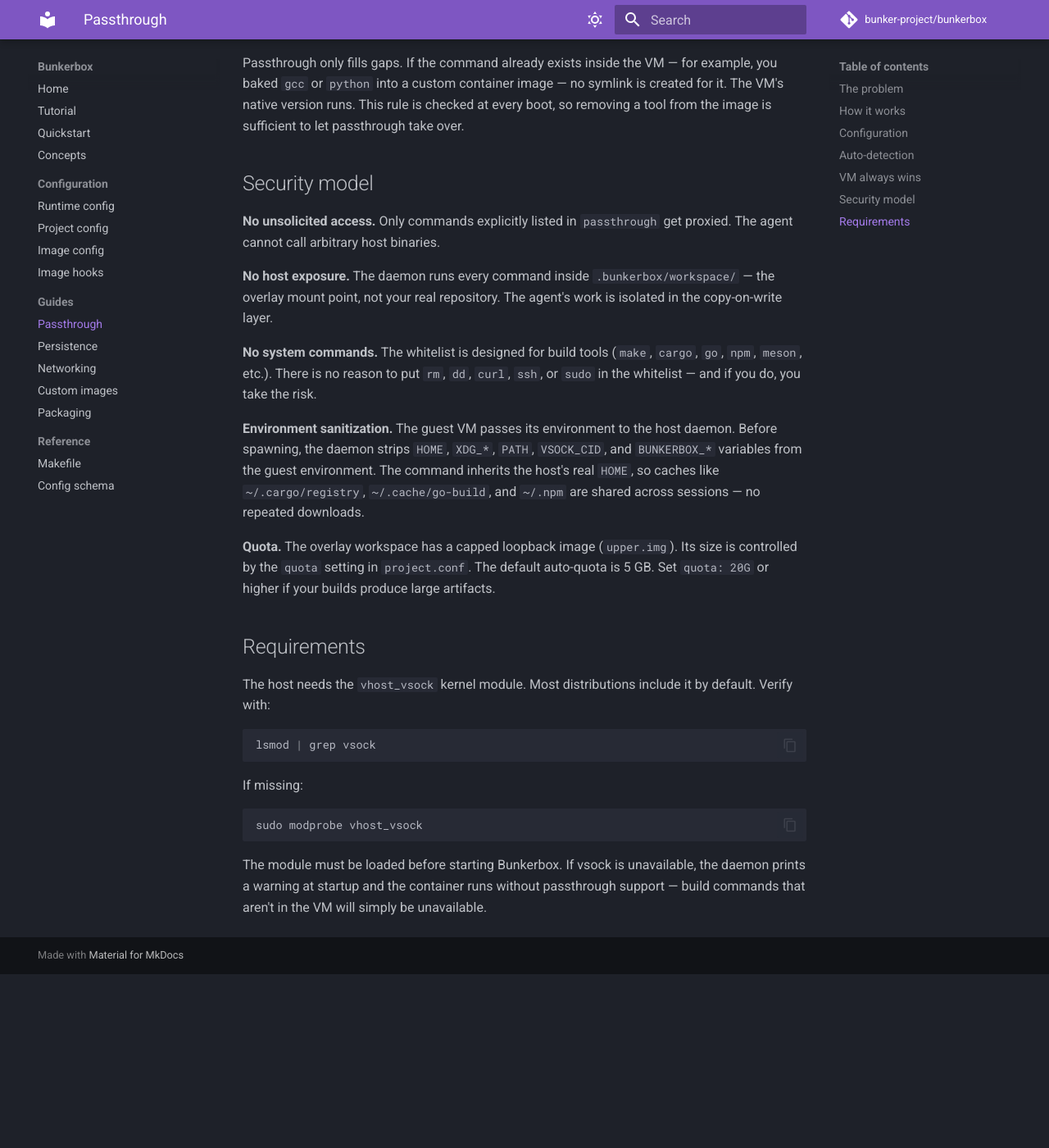
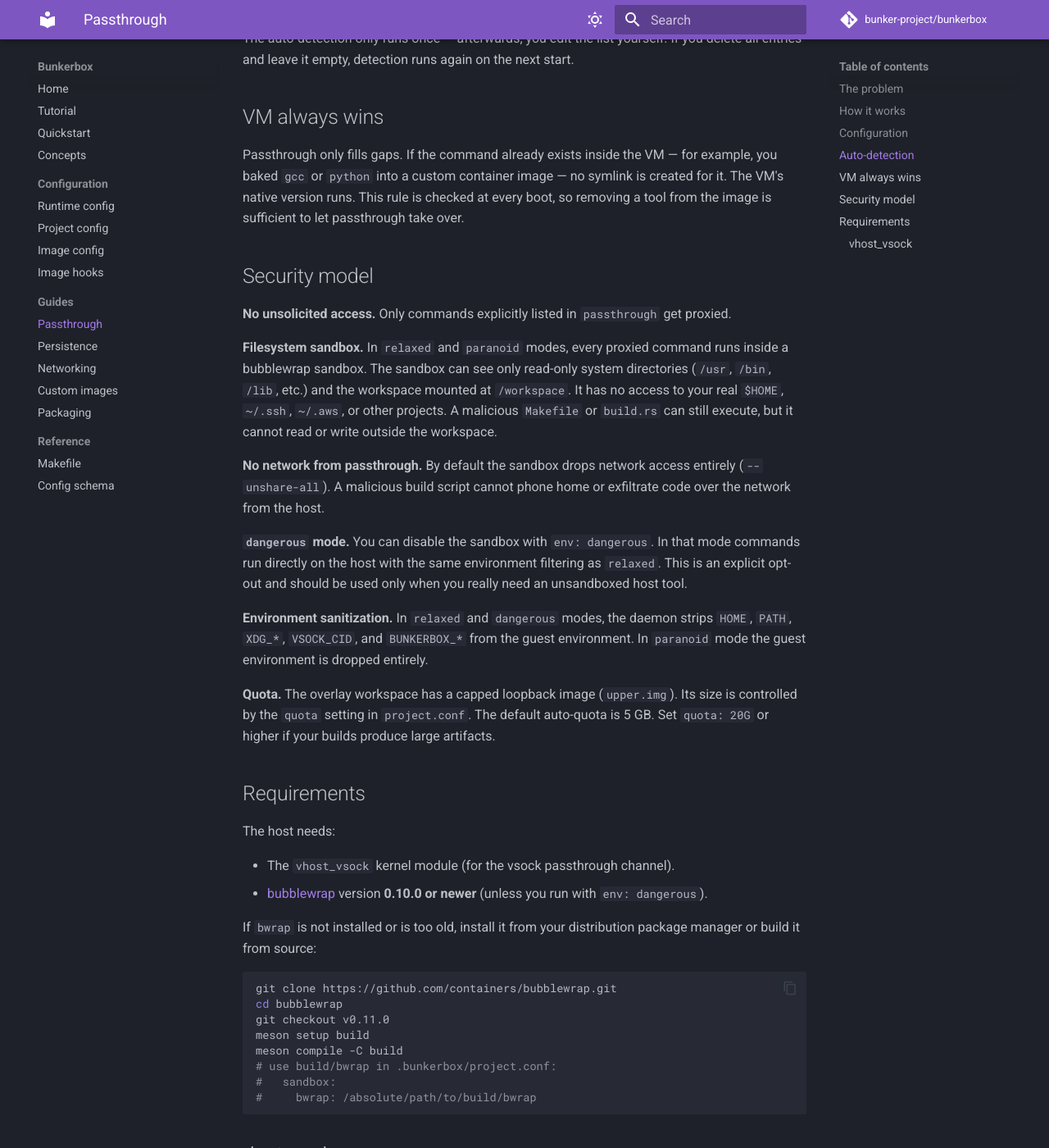
Before and after one commit to tinythings/bunkerbox, an MkDocs documentation site: the page built from docs/guides/passthrough.md, in a window 1280 px wide and 1400 px high, scrolled down 2746 px. Shown: the whole window at 82% size. Built offline with MkDocs 1.6.1 and Material for MkDocs 9.7.7, drawn with Linux system fonts in a browser that asks for light colours; comment, search, counter and statistics services are not loaded; before the commit the page ends 3934 px from its top, so only the background shows below that; some of the changed text lies outside the part shown.

Commit message:
Update docs

````diff
--- a/docs/guides/passthrough.md
+++ b/docs/guides/passthrough.md
@@ -66,19 +66,24 @@ The whitelist lives in `.bunkerbox/project.conf` under the `passthrough` key:
 passthrough:
   - "make *"     # make with any arguments
   - "cargo *"    # cargo build, cargo test, cargo clippy...
-  - "go *"       # go build, go test, go vet...
+  - "go vet"     # go vet with any additional arguments
 ```
 
-Two syntax forms are supported:
+Three syntax forms are supported:
 
 | Entry | Matches |
 |---|---|
 | `"make"` | `make` with **no** arguments only |
+| `"make build"` | `make build` plus any additional arguments |
 | `"make *"` | `make` with **any** arguments (including zero) |
 
 The trailing `*` is a glob on arguments, not a shell wildcard. `"make *"` means
 "allow `make` with any number of arguments." `"make"` means "allow `make` only
-when called with no arguments at all."
+when called with no arguments at all." `"make build"` matches the default
+make target plus arbitrary extra arguments.
+
+Glob patterns are allowed only in `relaxed` and `dangerous` modes. `paranoid`
+mode rejects them and requires exact commands or exact subcommands.
 
 Commands that are not in the whitelist are not proxied. If the VM also lacks
 them, the agent gets a "command not found" — as it should be inside a bunker.
@@ -117,21 +122,27 @@ over.
 ## Security model
 
 **No unsolicited access.** Only commands explicitly listed in `passthrough` get
-proxied. The agent cannot call arbitrary host binaries.
+proxied.
 
-**No host exposure.** The daemon runs every command inside
-`.bunkerbox/workspace/` — the overlay mount point, not your real repository. The
-agent's work is isolated in the copy-on-write layer.
+**Filesystem sandbox.** In `relaxed` and `paranoid` modes, every proxied command
+runs inside a bubblewrap sandbox. The sandbox can see only read-only system
+directories (`/usr`, `/bin`, `/lib`, etc.) and the workspace mounted at
+`/workspace`. It has no access to your real `$HOME`, `~/.ssh`, `~/.aws`, or other
+projects. A malicious `Makefile` or `build.rs` can still execute, but it cannot
+read or write outside the workspace.
 
-**No system commands.** The whitelist is designed for build tools (`make`,
-`cargo`, `go`, `npm`, `meson`, etc.). There is no reason to put `rm`, `dd`,
-`curl`, `ssh`, or `sudo` in the whitelist — and if you do, you take the risk.
+**No network from passthrough.** By default the sandbox drops network access
+entirely (`--unshare-all`). A malicious build script cannot phone home or
+exfiltrate code over the network from the host.
 
-**Environment sanitization.** The guest VM passes its environment to the host
-daemon. Before spawning, the daemon strips `HOME`, `XDG_*`, `PATH`, `VSOCK_CID`,
-and `BUNKERBOX_*` variables from the guest environment. The command inherits the
-host's real `HOME`, so caches like `~/.cargo/registry`, `~/.cache/go-build`, and
-`~/.npm` are shared across sessions — no repeated downloads.
+**`dangerous` mode.** You can disable the sandbox with `env: dangerous`. In
+that mode commands run directly on the host with the same environment filtering
+as `relaxed`. This is an explicit opt-out and should be used only when you
+really need an unsandboxed host tool.
+
+**Environment sanitization.** In `relaxed` and `dangerous` modes, the daemon
+strips `HOME`, `PATH`, `XDG_*`, `VSOCK_CID`, and `BUNKERBOX_*` from the guest
+environment. In `paranoid` mode the guest environment is dropped entirely.
 
 **Quota.** The overlay workspace has a capped loopback image (`upper.img`). Its
 size is controlled by the `quota` setting in `project.conf`. The default auto-quota
@@ -139,8 +150,41 @@ is 5 GB. Set `quota: 20G` or higher if your builds produce large artifacts.
 
 ## Requirements
 
-The host needs the `vhost_vsock` kernel module. Most distributions include it by
-default. Verify with:
+The host needs:
+
+- The `vhost_vsock` kernel module (for the vsock passthrough channel).
+- [bubblewrap](https://github.com/containers/bubblewrap) version **0.10.0 or newer**
+  (unless you run with `env: dangerous`).
+
+If `bwrap` is not installed or is too old, install it from your distribution
+package manager or build it from source:
+
+```sh
+git clone https://github.com/containers/bubblewrap.git
+cd bubblewrap
+git checkout v0.11.0
+meson setup build
+meson compile -C build
+# use build/bwrap in .bunkerbox/project.conf:
+#   sandbox:
+#     bwrap: /absolute/path/to/build/bwrap
+```
+
+### vhost_vsock
+
+Most distributions include it by default. Verify with:
+
+```sh
+lsmod | grep vsock
+```
+
+If missing:
+
+```sh
+sudo modprobe vhost_vsock
+```
+
+The module must be loaded before starting Bunkerbox. If vsock is unavailable, the
 
 ```sh
 lsmod | grep vsock
````
Also changed, not shown: docs/config/project.md (+43 -12 lines), docs/reference/config-schema.md (+14 -3 lines).
